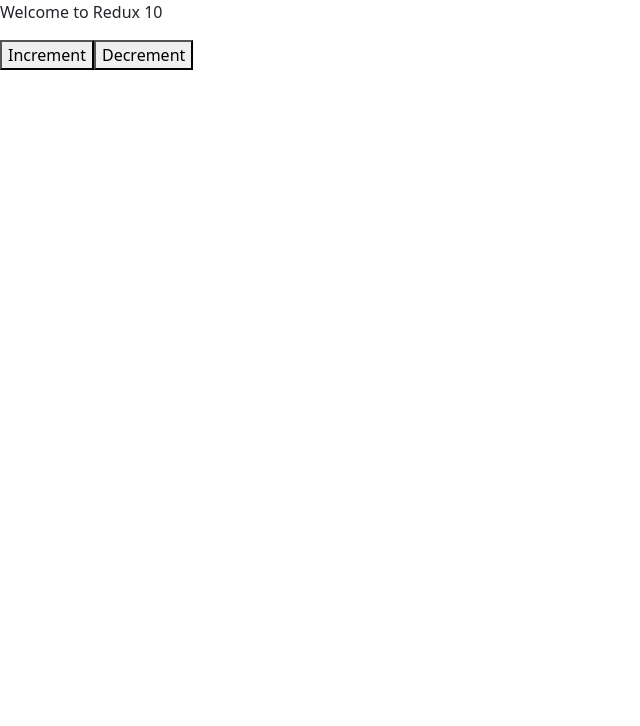
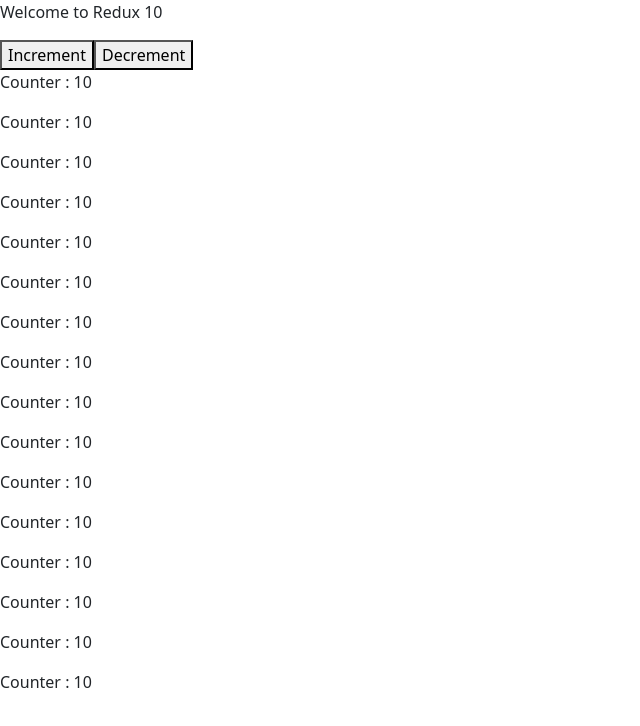
Before and after one commit to xDAnkit/react-js-lab-session, a React (Vite) app: page / in a window 1280 px wide. Shown: the top 726 px of the page, without its empty margins (0-640 px from the left). Built offline with nearby package versions, Linux system fonts and the light colour scheme.

Commit message:
Day-19 Redux 2 v2

```diff
--- /dev/null
+++ b/src/Day-19/index-v2.jsx
@@ -0,0 +1,9 @@
+import { useSelector } from "react-redux";
+
+const ReduxDay19V2 = () => {
+  const selector = useSelector((state) => state.counterReducer);
+
+  return <p>Counter : {selector}</p>;
+};
+
+export default ReduxDay19V2;
--- a/src/Day-19/index.jsx
+++ b/src/Day-19/index.jsx
@@ -1,5 +1,6 @@
 import { useDispatch, useSelector } from "react-redux";
 import { DECREMENT, INCREMENT } from "./action";
+import ReduxDay19V2 from "./index-v2";
 
 const ReduxDay2 = () => {
   const selector = useSelector((state) => {
@@ -22,6 +23,22 @@ const ReduxDay2 = () => {
       <p>Welcome to Redux {selector}</p>
       <button onClick={increment}>Increment</button>
       <button onClick={decrement}>Decrement</button>
+      <ReduxDay19V2 />
+      <ReduxDay19V2 />
+      <ReduxDay19V2 />
+      <ReduxDay19V2 />
+      <ReduxDay19V2 />
+      <ReduxDay19V2 />
+      <ReduxDay19V2 />
+      <ReduxDay19V2 />
+      <ReduxDay19V2 />
+      <ReduxDay19V2 />
+      <ReduxDay19V2 />
+      <ReduxDay19V2 />
+      <ReduxDay19V2 />
+      <ReduxDay19V2 />
+      <ReduxDay19V2 />
+      <ReduxDay19V2 />
     </>
   );
 };
```
